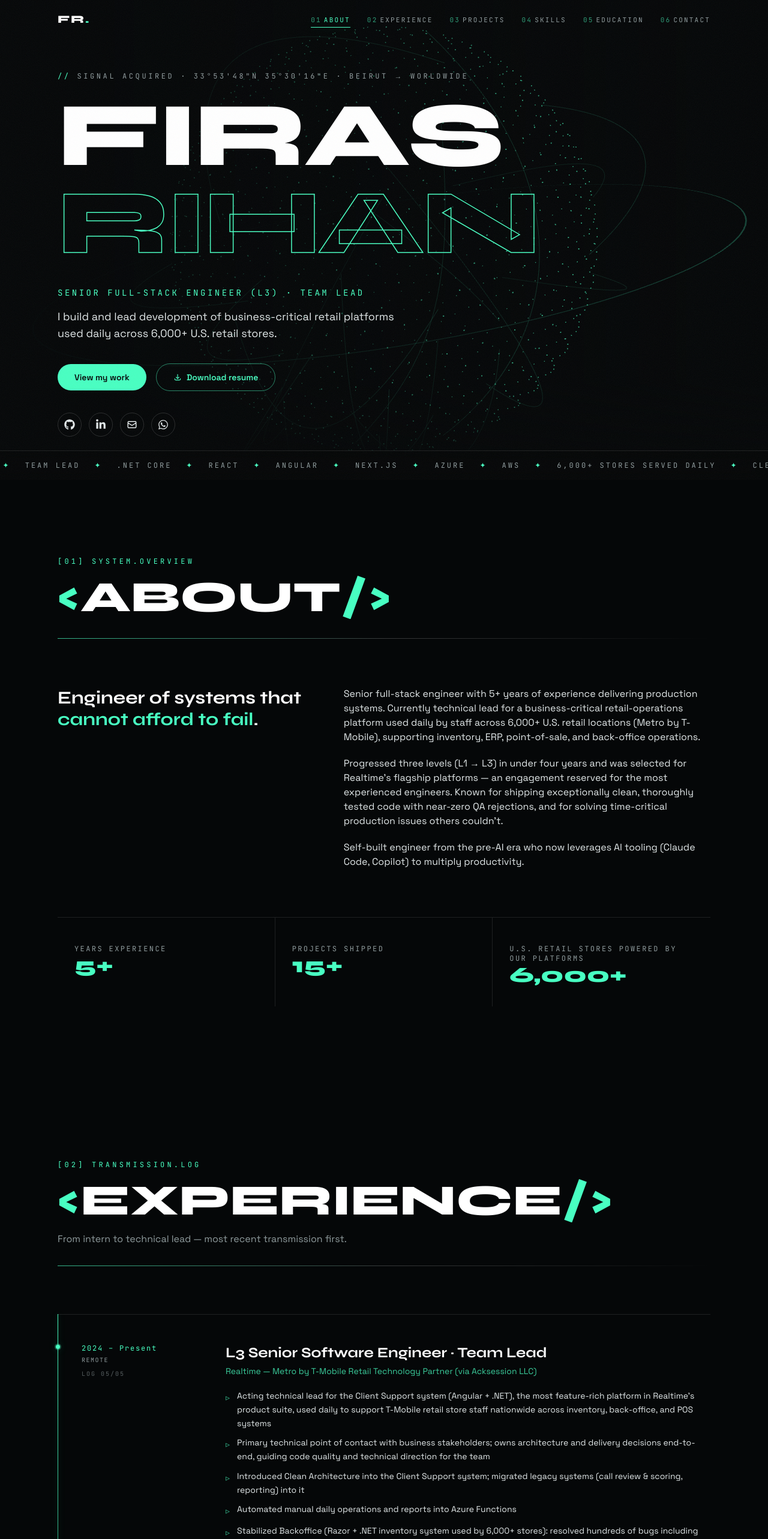
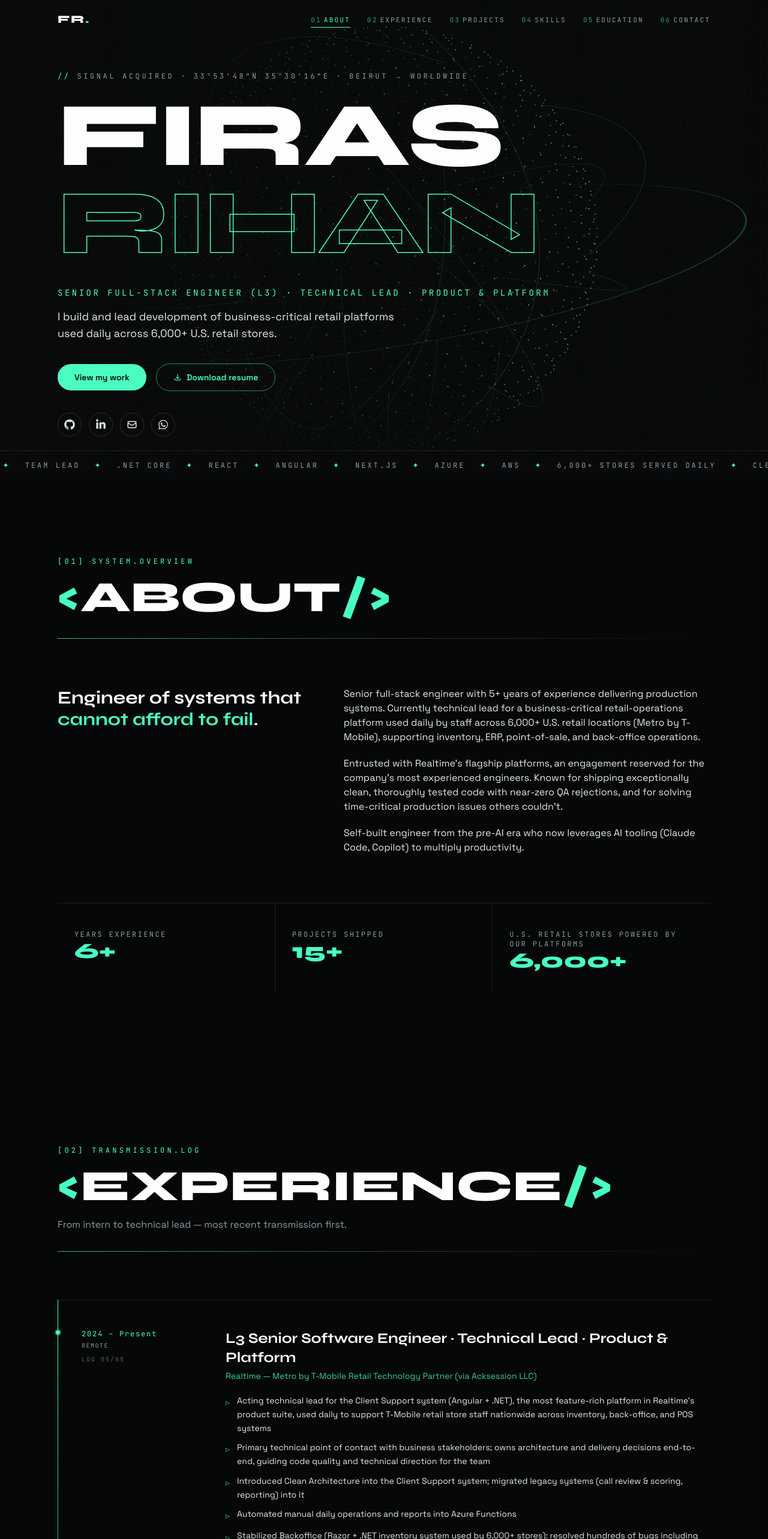
Before and after one commit to firasRihan/firas-rihan-portfolio, a Next.js app: page / in a window 1280 px wide. Shown: the top 2566 px of the page at 60% size. Built offline with nearby package versions, Linux system fonts and the light colour scheme.

Commit message:
fix content

```diff
--- a/data/content.ts
+++ b/data/content.ts
@@ -33,7 +33,7 @@ export interface Stat {
 
 export const site = {
   name: "FIRAS RIHAN",
-  role: "Senior Full-Stack Engineer (L3) · Team Lead",
+  role: "Senior Full-Stack Engineer (L3) · Technical Lead · Product & Platform",
   tagline:
     "I build and lead development of business-critical retail platforms used daily across 6,000+ U.S. retail stores.",
   location: "Beirut, Lebanon · Working remotely worldwide",
@@ -60,13 +60,13 @@ export const navLinks = [
 export const about = {
   paragraphs: [
     "Senior full-stack engineer with 5+ years of experience delivering production systems. Currently technical lead for a business-critical retail-operations platform used daily by staff across 6,000+ U.S. retail locations (Metro by T-Mobile), supporting inventory, ERP, point-of-sale, and back-office operations.",
-    "Progressed three levels (L1 → L3) in under four years and was selected for Realtime's flagship platforms — an engagement reserved for the most experienced engineers. Known for shipping exceptionally clean, thoroughly tested code with near-zero QA rejections, and for solving time-critical production issues others couldn't.",
+    "Entrusted with Realtime's flagship platforms, an engagement reserved for the company's most experienced engineers. Known for shipping exceptionally clean, thoroughly tested code with near-zero QA rejections, and for solving time-critical production issues others couldn't.",
     "Self-built engineer from the pre-AI era who now leverages AI tooling (Claude Code, Copilot) to multiply productivity.",
   ],
 };
 
 export const stats: Stat[] = [
-  { value: 5, suffix: "+", label: "Years Experience" },
+  { value: 6, suffix: "+", label: "Years Experience" },
   { value: 15, suffix: "+", label: "Projects Shipped" },
   {
     value: 6000,
@@ -77,7 +77,7 @@ export const stats: Stat[] = [
 
 export const experience: ExperienceEntry[] = [
   {
-    role: "L3 Senior Software Engineer · Team Lead",
+    role: "L3 Senior Software Engineer · Technical Lead · Product & Platform",
     company:
       "Realtime — Metro by T-Mobile Retail Technology Partner (via Acksession LLC)",
     location: "Remote",
@@ -101,7 +101,6 @@ export const experience: ExperienceEntry[] = [
       "Designs and builds full-stack applications end-to-end (React/Next.js/Angular; ASP.NET Core & Node.js) across inventory, ERP, POS, e-commerce, and municipal billing domains",
       "Delivered: Solvit (multi-tenant medical platform, MENA region, web + app), Green Horizon (municipal resident-mapping & billing platform — bills 2,000 residents monthly, sole PM & dev), full POS suite (storefront, admin portal, e-commerce, image service), Queueing System, BluWater client site, BlueSeed ERP",
       "Built identity & access management for an ERP platform (ERP-IAM); designed RESTful APIs; worked across AWS (ECS, Amplify, RDS, Cognito, Secrets Manager)",
-      "Promoted L1 → L2 → L3 in under four years",
     ],
   },
   {
```
